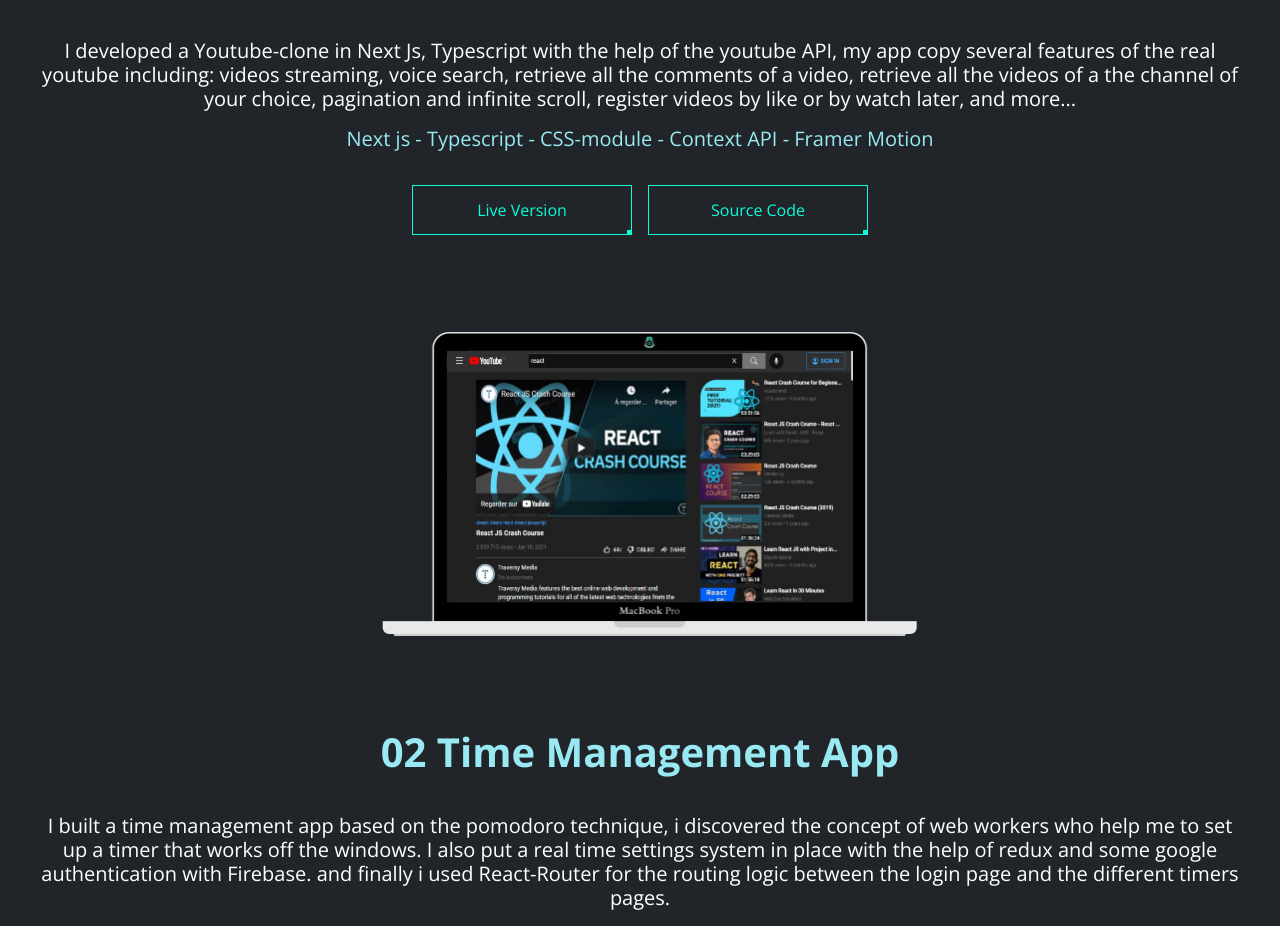
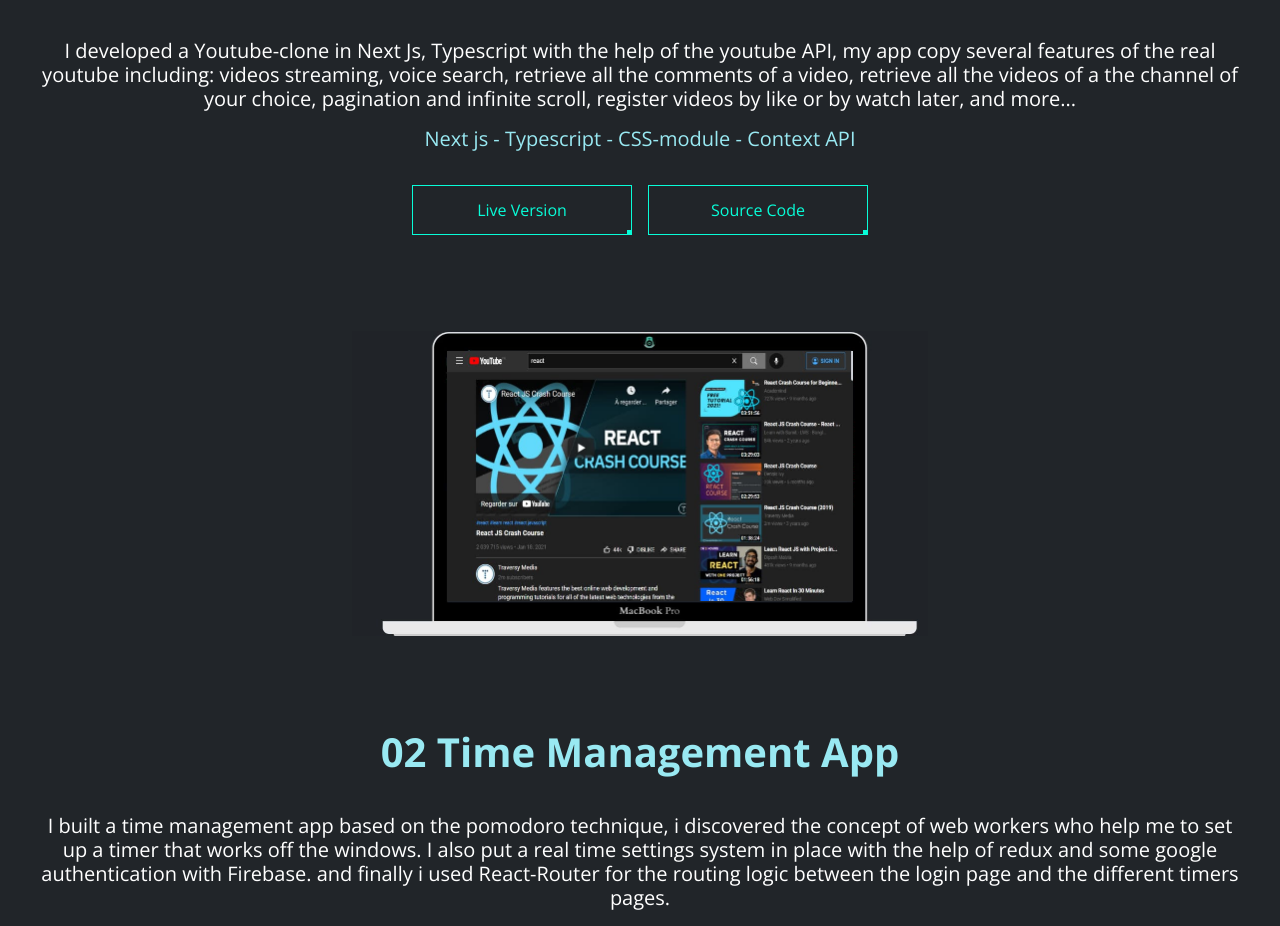
Before and after one commit to clemgbld/clement-s-portfolio, a React (Create React App) app: page / in a window 1280 px wide. Shown: the part 2320-3246 px from the top of the page. Built offline with nearby package versions, Linux system fonts and the light colour scheme.

Commit message:
youtube description fixed

```diff
--- a/src/components/Projects/Projects.js
+++ b/src/components/Projects/Projects.js
@@ -9,7 +9,7 @@
 const title1 = "01 Youtube-Clone";
 const summ1 =
   " I developed a Youtube-clone in Next Js, Typescript with the help of the youtube API, my app copy several features of the real youtube including: videos streaming, voice search, retrieve all the comments of a video, retrieve all the videos of a the channel of your choice, pagination and infinite scroll, register videos by like or by watch later, and more...";
-const techs = "Next js - Typescript - CSS-module - Context API - Framer Motion";
+const techs = "Next js - Typescript - CSS-module - Context API";
 const title2 = "02 Time Management App";
 const summ2 =
   "I built a time management app based on the pomodoro technique, i discovered the concept of web workers who help me to set up a timer that works off the windows. I also put a real time settings system in place with the help of redux and some google authentication with Firebase. and finally i used React-Router for the routing logic between the login page and the different timers pages. ";
```
